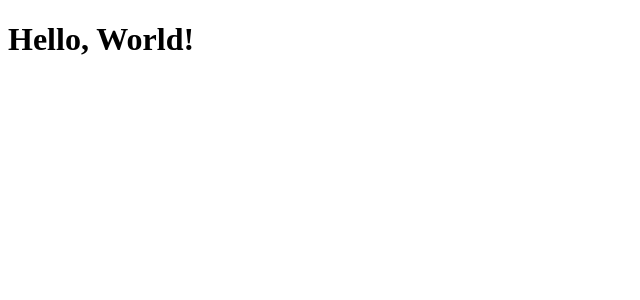
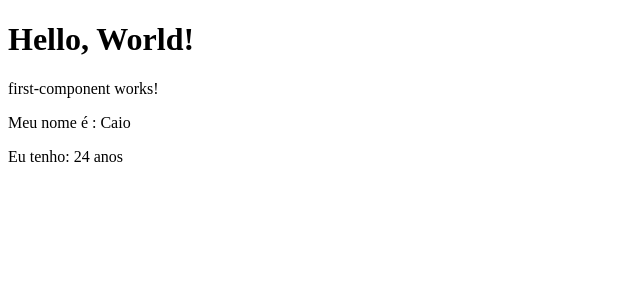
Before and after one commit to Caio-4lberto/mySelf, an Angular app: page / in a window 1280 px wide. Shown: the top 300 px of the page, without its empty margins (0-640 px from the left). Built offline with nearby package versions, Linux system fonts and the light colour scheme.

Commit message:
Aulas de Componentes e Dados

```diff
--- a/src/app/app.component.html
+++ b/src/app/app.component.html
@@ -1 +1,3 @@
 <h1>Hello, World!</h1>
+
+<app-first-component></app-first-component>
--- a/src/app/app.module.ts
+++ b/src/app/app.module.ts
@@ -3,10 +3,12 @@ import { BrowserModule } from '@angular/platform-browser';
 
 import { AppRoutingModule } from './app-routing.module';
 import { AppComponent } from './app.component';
+import { FirstComponentComponent } from './components/first-component/first-component.component';
 
 @NgModule({
   declarations: [
-    AppComponent
+    AppComponent,
+    FirstComponentComponent
   ],
   imports: [
     BrowserModule,
--- /dev/null
+++ b/src/app/components/first-component/first-component.component.html
@@ -0,0 +1,4 @@
+<p>first-component works!</p>
+
+<p> Meu nome é : {{ name }}</p>
+<p> Eu tenho: {{ age }} anos</p>
--- /dev/null
+++ b/src/app/components/first-component/first-component.component.ts
@@ -0,0 +1,18 @@
+import { Component, OnInit } from '@angular/core';
+
+@Component({
+  selector: 'app-first-component',
+  templateUrl: './first-component.component.html',
+  styleUrls: ['./first-component.component.css']
+})
+export class FirstComponentComponent implements OnInit {
+
+  name: string = 'Caio';
+  age: number = 24;
+
+  constructor() { }
+
+  ngOnInit(): void {
+  }
+
+}
```
Also changed, not shown: src/app/components/first-component/first-component.component.css (added), 1 other file (tests, documents, lock files or other folders).
